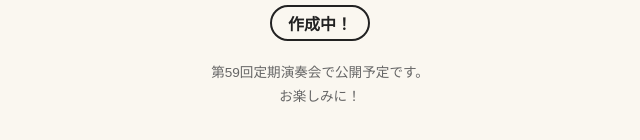
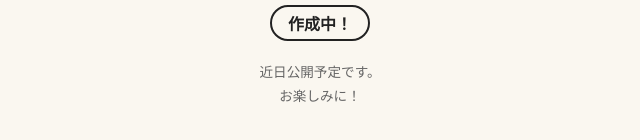
Before and after one commit to jinBb-shark/tb-sugoroku, a plain HTML site: page index.html in a window 1280 px wide. Shown: the part 374-514 px from the top of the page, without its empty margins (320-960 px from the left). Drawn offline with Linux system fonts and the light colour scheme.

Commit message:
案内文を「近日公開予定」に変更
Co-Authored-By: Claude Opus 5.5 <noreply@anthropic.com>
Claude-Session: https://claude.ai/code/session_017e1hVWkRYU3e22sgA3sFTf

```diff
--- a/index.html
+++ b/index.html
@@ -17,7 +17,7 @@
 <main>
   <h1>トロンボーンすごろく</h1>
   <span class="wip">作成中！</span>
-  <p>第59回定期演奏会で公開予定です。<br>お楽しみに！</p>
+  <p>近日公開予定です。<br>お楽しみに！</p>
 </main>
 </body>
 </html>
```
